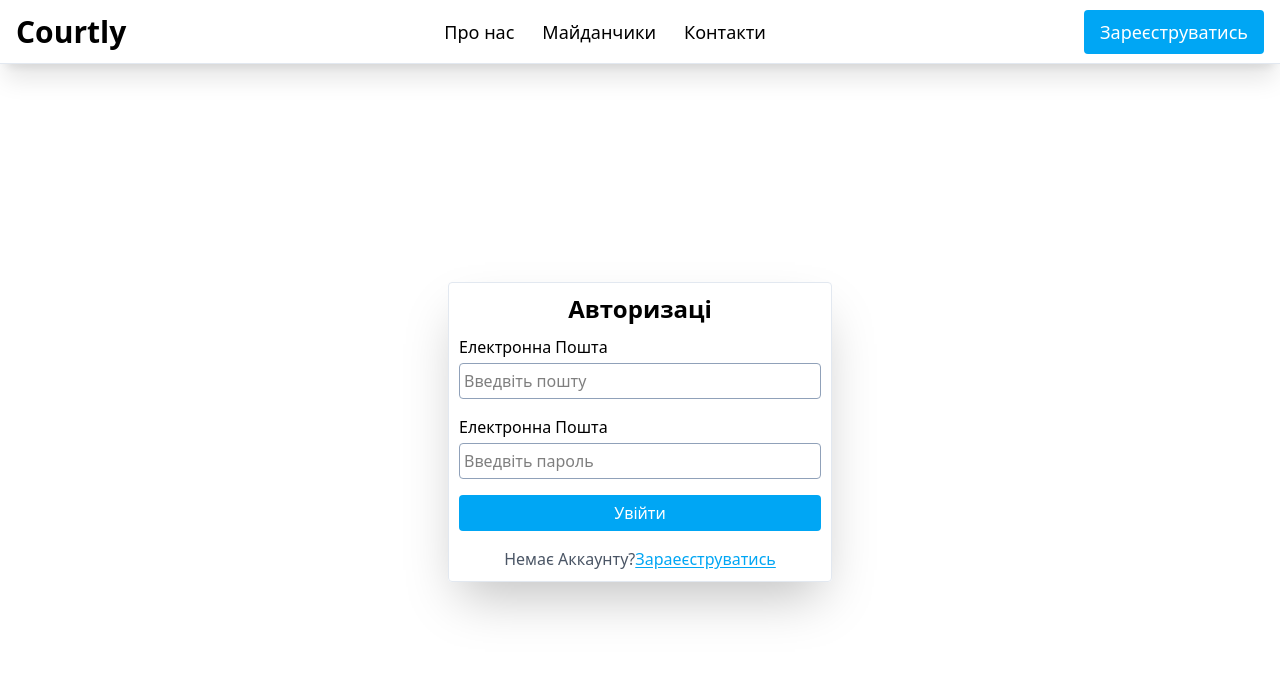
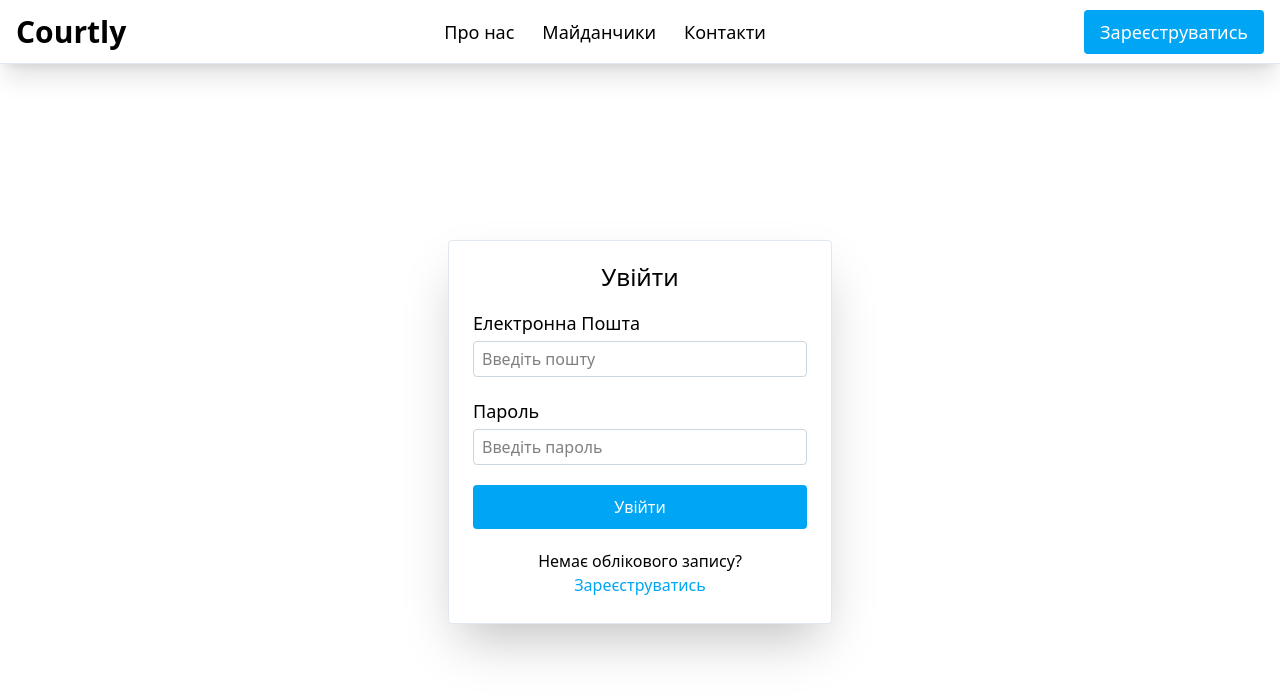
Before and after one commit to Lekvar312/courtly_client, a React (Vite) app: page /login in a window 1280 px wide. Shown: the top 698 px of the page. Built offline with nearby package versions, Linux system fonts and the light colour scheme.

Commit message:
handle form state

```diff
--- a/src/pages/Login.tsx
+++ b/src/pages/Login.tsx
@@ -1,22 +1,46 @@
-import React from 'react'
+import React, { useState } from 'react'
+
 
 const Login:React.FC = () => {
+
+  const[ email, setEmail ] = useState<string>("")
+  const[ password, setPassword ] = useState<string>("")
+
+  const handleSubmit = (e: React.FormEvent<HTMLFormElement>) => {
+    console.log(email, password)
+    e.preventDefault()
+  }
+
   return (
     <section className='w-full h-full flex justify-center items-center'>
-      <form className='border-1 border-slate-200 py-2.5 shadow-2xl flex justify-between flex-col rounded w-96 '>
-        <h2 className='text-center mb-2.5 font-semibold text-2xl'>Авторизаці</h2>
-        <div className='flex flex-col gap-4 px-2.5'>
-          <span className='w-full flex flex-col gap-1'>
-            <label htmlFor="email-input">Електронна Пошта</label>
-            <input className="border-1 border-slate-400 w-full rounded h-9 px-1"  placeholder='Введвіть пошту'  type="text" id="email-input" />
+      <form onSubmit={handleSubmit} className='border h-96 border-slate-200 py-5 shadow-2xl flex items-center flex-col rounded w-96 bg-white'>
+        <h2 className='text-2xl font-medium text-center mb-4'>Увійти</h2>
+        <div className='w-full px-6 flex flex-col justify-center gap-5'>
+          <span className='flex flex-col gap-1'>
+            <label htmlFor='email-input' className='text-lg'>Електронна Пошта</label>
+            <input className='h-9 border border-slate-300 px-2 w-full rounded'
+              type='email'
+              placeholder='Введіть пошту '
+              id='email-input'
+              value={email}
+              onChange={(e) => setEmail(e.target.value)}
+              />
           </span>
           <span className='flex flex-col gap-1'>
-            <label htmlFor="email-input w-full">Електронна Пошта</label>
-            <input className="border-1 border-slate-400 w-full rounded h-9 px-1" placeholder='Введвіть пароль' type="text" id="email-input" />
+            <label htmlFor='password-input' className='text-lg'>Пароль</label>
+            <input className='h-9 border border-slate-300 px-2 w-full rounded'
+              type='password'
+              placeholder='Введіть пароль'
+              id='password-input'
+              value={password}
+              onChange={(e) => setPassword(e.target.value)}
+              />
           </span>
-          <button className=' py-1.5 rounded bg-sky-500 text-white cursor-pointer transition-all hover:bg-sky-600'>Увійти</button>
-          <p className='text-gray-600 text-center'>Немає Аккаунту?
-            <span className=' text-sky-500 underline underline-offset-2 hover:text-sky-600 cursor-pointer'>Зараеєструватись</span>
+          <button  type="submit" className='bg-sky-500 hover:bg-sky-600 transition-all cursor-pointer py-2.5 text-white font-medium rounded w-full'>
+            Увійти
+          </button>
+          <p className='text-center'>Немає облікового запису?
+            <span className='text-sky-500 hover:text-sky-600 hover:underline cursor-pointer'> Зареєструватись</span>
           </p>
         </div>
       </form>
```
